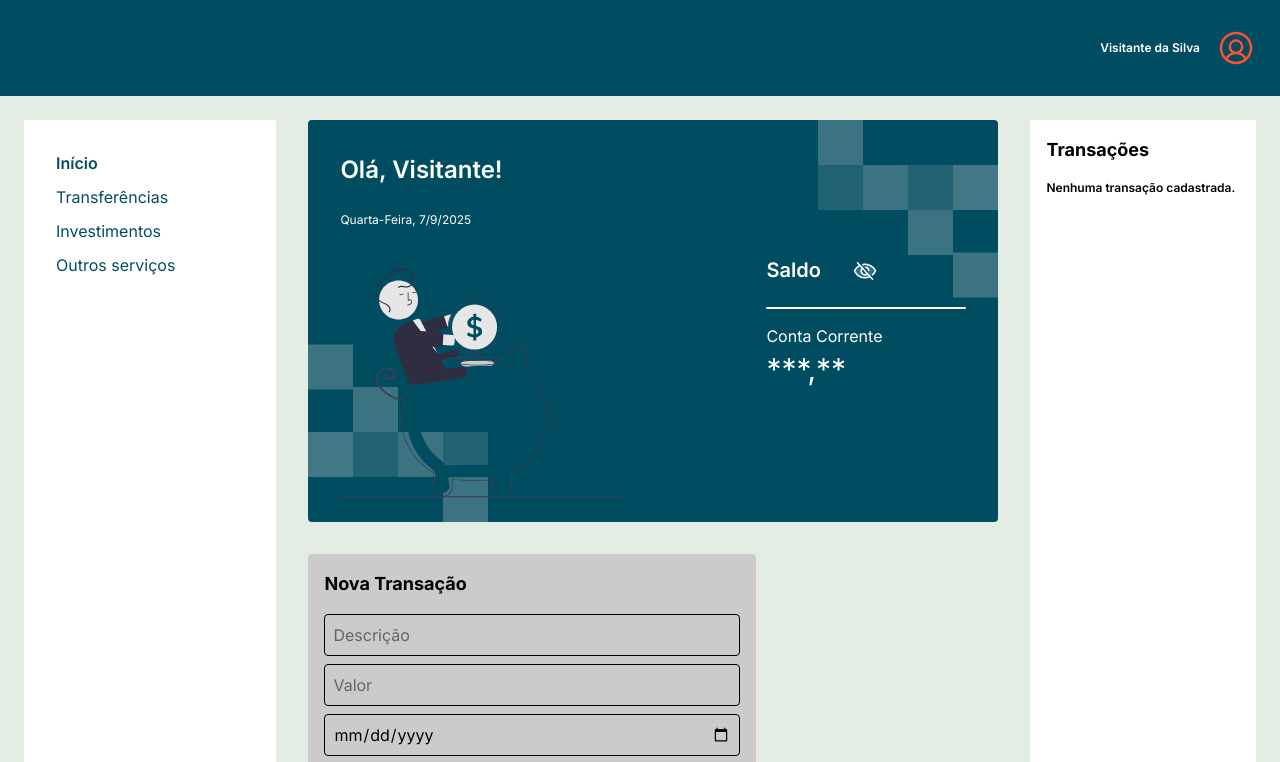
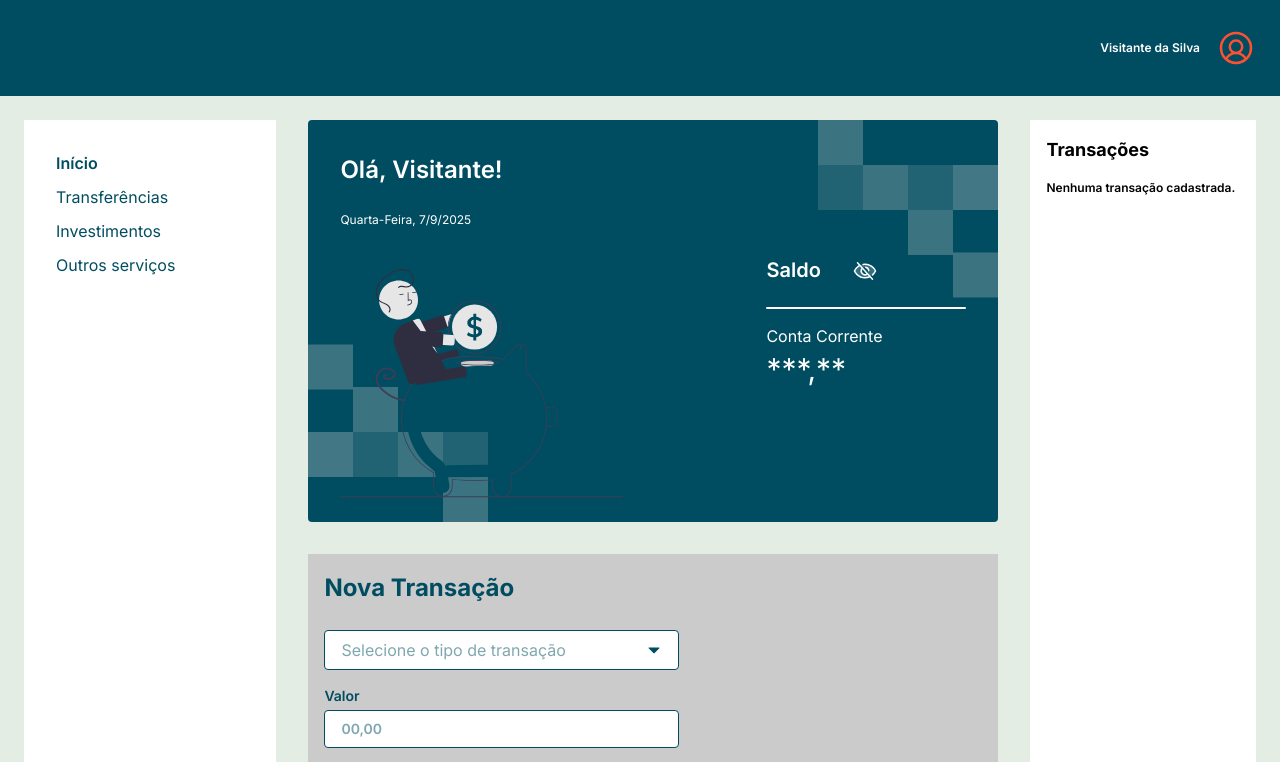
Before and after one commit to M0nicaVaz/fiap-tc-1, a Next.js app: page / in a window 1280 px wide. Shown: the top 762 px of the page. Built offline with nearby package versions, Linux system fonts and the light colour scheme.

Commit message:
feat: transaction form

```diff
--- /dev/null
+++ b/src/components/Input.tsx
@@ -0,0 +1,20 @@
+export interface InputProps
+  extends Omit<React.InputHTMLAttributes<HTMLInputElement>, 'className'> {
+  label?: string;
+}
+
+export function Input({ label, ...props }: InputProps) {
+  return (
+    <div className='flex flex-col'>
+      {label && (
+        <label className='mb-1 text-body-600 text-sm text-foreground-400'>
+          {label}
+        </label>
+      )}
+      <input
+        className={`flex w-full cursor-pointer items-center justify-between gap-2 rounded-sm border border-solid bg-white px-4 py-2 text-left text-body-400 text-body-600 text-sm text-foreground-400 transition-all duration-200 placeholder:text-foreground-400/50 focus:border-transparent focus:ring focus:ring-foreground-400 focus:outline-none disabled:cursor-not-allowed disabled:opacity-50 sm:min-w-80`}
+        {...props}
+      />
+    </div>
+  );
+}
--- a/src/components/NewTransaction.tsx
+++ b/src/components/NewTransaction.tsx
@@ -1,6 +1,8 @@
 import { useState } from 'react';
 import { Button } from './Button';
 import { CreateTransactionDTO } from '@/lib/types/transaction';
+import { Select } from './Select';
+import { Input } from './Input';
 
 interface NewTransactionProps {
   onAdd: (transaction: CreateTransactionDTO) => void;
@@ -30,46 +32,42 @@ export function NewTransaction({ onAdd }: NewTransactionProps) {
   }
 
   return (
+    <section className='w-full bg-gray-000 p-4'>
       <form
         onSubmit={handleSubmit}
-      className='flex w-full max-w-md flex-col gap-2 rounded-sm bg-gray-000 p-4'
+        className='flex min-h-[394px] w-[355px] flex-col gap-4 rounded-sm'
       >
-      <h2 className='mb-2 text-lg font-bold'>Nova Transação</h2>
-      <input
-        className='rounded border p-2'
-        placeholder='Descrição'
-        value={description}
-        onChange={e => setDescription(e.target.value)}
-        required
+        <h2 className='mb-2 text-title-700 text-foreground-400'>
+          Nova Transação
+        </h2>
+        <Select
+          placeholder='Selecione o tipo de transação'
+          options={[
+            { label: 'Depósito', value: 'income' },
+            { label: 'Despesa', value: 'expense' },
+            { label: 'Investimento', value: 'investment' },
+          ]}
+          onChange={e => console.log(e)}
         />
-      <input
-        className='rounded border p-2'
-        placeholder='Valor'
+        <Input
+          placeholder='00,00'
           type='number'
           value={amount}
           onChange={e => setAmount(e.target.value)}
+          label='Valor'
           required
         />
-      <input
-        className='rounded border p-2'
+        <Input
           placeholder='Data'
           type='date'
+          label='Data da transação'
           value={date}
           onChange={e => setDate(e.target.value)}
           required
         />
-      <select
-        className='rounded border p-2'
-        value={type}
-        onChange={e =>
-          setType(e.target.value as 'income' | 'expense' | 'investment')
-        }
-      >
-        <option value='income'>Receita</option>
-        <option value='expense'>Despesa</option>
-        <option value='investment'>Investimento</option>
-      </select>
-      <Button title='Adicionar' type='submit' />
+
+        <Button title='Concluir transação' type='submit' />
       </form>
+    </section>
   );
 }
--- a/src/components/Select.tsx
+++ b/src/components/Select.tsx
@@ -1,5 +1,5 @@
 'use client';
-import { CaretUpIcon } from '@phosphor-icons/react/dist/ssr';
+import { CaretDownIcon } from '@phosphor-icons/react/dist/ssr';
 import { useEffect, useRef, useState } from 'react';
 
 export interface SelectOption {
@@ -63,35 +63,42 @@ export function Select({
         type='button'
         onClick={toggleDropdown}
         disabled={disabled}
-        className={`enabled:hover:border-primary-400 border-border-400 flex w-full cursor-pointer items-center justify-between gap-2 rounded-sm border border-solid bg-white px-4 py-2 text-left text-body-400 text-sm text-foreground-400 transition-all duration-200 focus:border-transparent focus:ring focus:ring-foreground-400 focus:outline-none enabled:hover:bg-foreground-000 disabled:cursor-not-allowed disabled:opacity-50 sm:min-w-80`}
+        className={`flex w-full cursor-pointer items-center justify-between gap-2 rounded-sm border border-solid bg-white px-4 py-2 text-left text-body-400 text-sm text-foreground-400 transition-all duration-200 focus:border-transparent focus:ring focus:ring-foreground-400 focus:outline-none disabled:cursor-not-allowed disabled:opacity-50 sm:min-w-80`}
       >
-        <span className={selectedValue ? 'text-body-600' : 'text-gray-400'}>
+        <span
+          className={
+            selectedValue
+              ? 'text-body-600'
+              : 'text-body-400 text-foreground-400/50'
+          }
+        >
           {selectedValue ? selectedValue.label : placeholder}
         </span>
 
-        <CaretUpIcon
+        <CaretDownIcon
           weight='fill'
           className={`h-4 w-4 transition-transform ${isOpen && 'rotate-180'}`}
         />
       </button>
 
       {isOpen && (
-        <div className='border-border-400 absolute z-50 mt-1 max-h-60 w-full overflow-auto rounded-sm border bg-white shadow-lg'>
-          <ul role='listbox' className='py-1'>
+        <ul
+          role='listbox'
+          className='absolute z-50 mt-1 max-h-60 w-full overflow-auto rounded-sm border bg-white shadow-lg'
+        >
           {options.map(option => (
             <li key={option.value}>
               <button
                 type='button'
                 onClick={() => handleSelect(option)}
                 disabled={option.disabled}
-                  className={`w-full cursor-pointer px-4 py-2 text-body-400 text-foreground-400 hover:bg-foreground-000 hover:text-body-600 focus:bg-foreground-000 focus:outline-none`}
+                className={`w-full cursor-pointer px-4 py-2 text-start text-body-400 text-foreground-400 hover:bg-foreground-000 hover:text-body-600 focus:bg-foreground-000 focus:outline-none`}
               >
                 {option.label}
               </button>
             </li>
           ))}
         </ul>
-        </div>
       )}
     </div>
   );
--- a/src/styles/globals.css
+++ b/src/styles/globals.css
@@ -1,8 +1,26 @@
 @import 'tailwindcss';
 @import './font.css';
 @import './colors.css';
+
+html {
+  scroll-behavior: smooth;
+}
 
 body {
   background: var(--color-background-400);
   color: var(--color-black);
 }
+
+input:-webkit-autofill,
+input:-webkit-autofill:enabled,
+input:-webkit-autofill:hover,
+input:-webkit-autofill:focus,
+select:-webkit-autofill,
+select:-webkit-autofill:enabled,
+select:-webkit-autofill:hover,
+select:-webkit-autofill:focus {
+  -webkit-text-fill-color: #606a71;
+  -webkit-box-shadow: 0 0 0px 1000px #fff inset;
+  box-shadow: 0 0 0px 1000px #fff inset;
+  background-color: transparent;
+}
```
Lines whose indentation alone changed are shown as unchanged.
